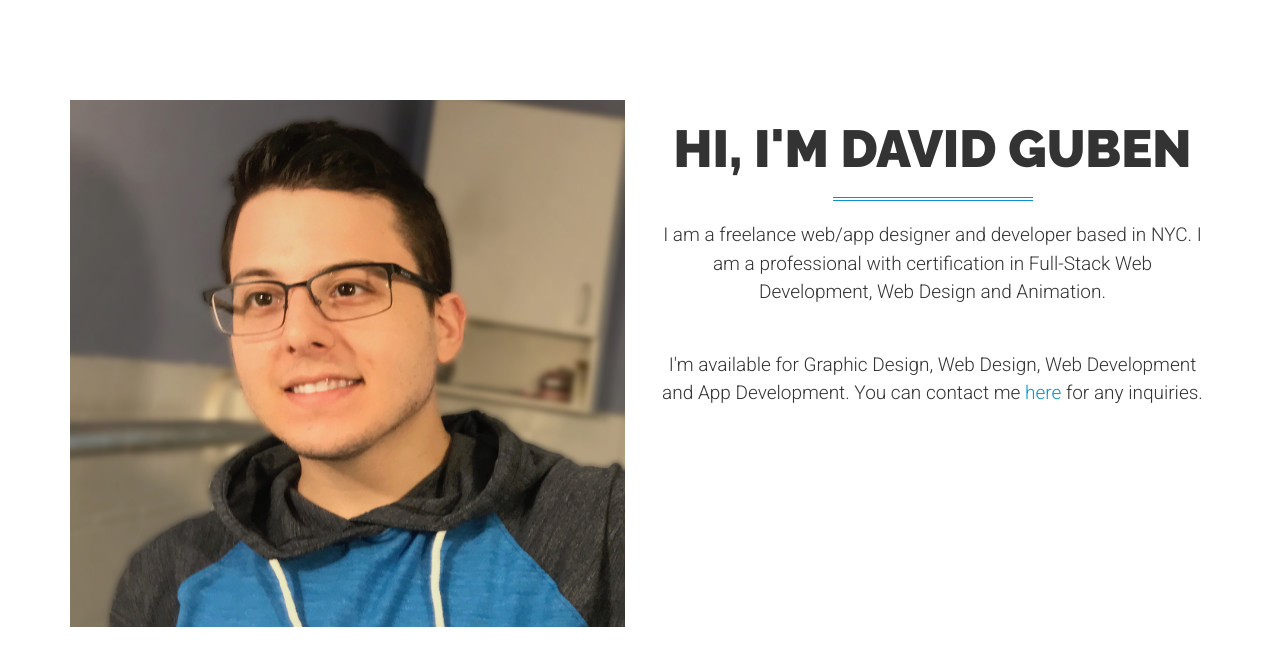
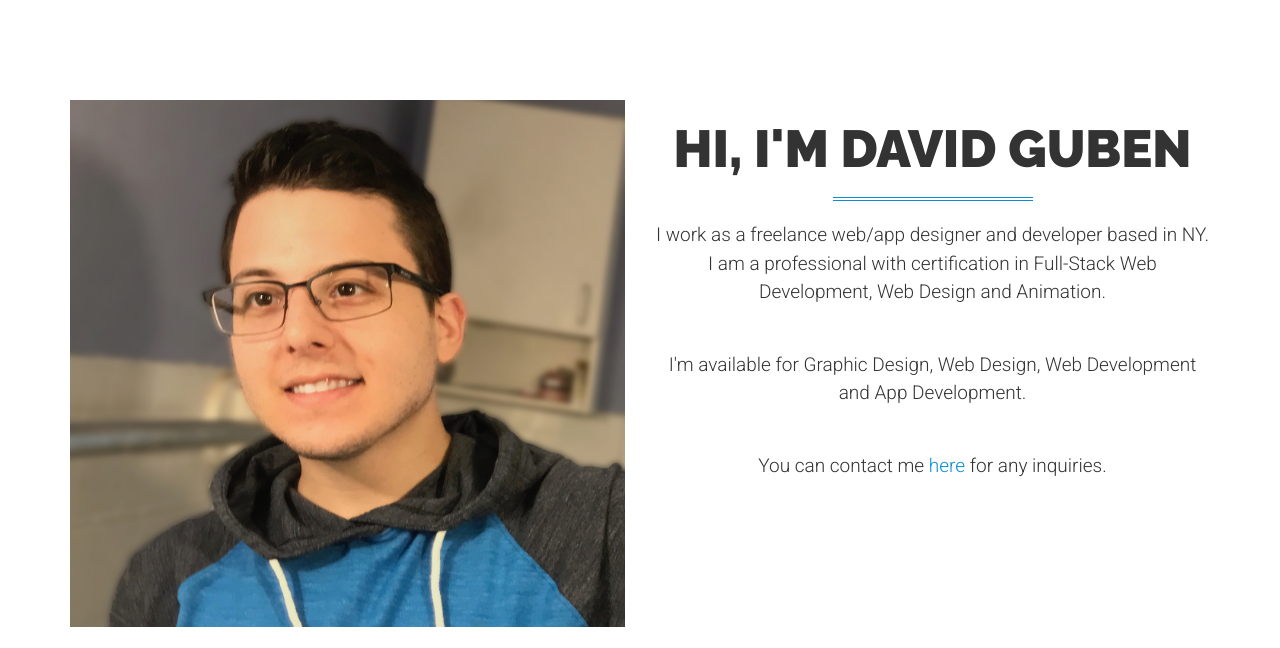
Before and after one commit to DavidGuben/Portfolio2016, a PHP site: page / in a window 1280 px wide. Shown: the part 800-1448 px from the top of the page. Run offline with PHP 8.4, Linux system fonts and the light colour scheme.

Commit message:
fixing copy

```diff
--- a/index.php
+++ b/index.php
@@ -99,8 +99,9 @@
                 <div class="col-md-6 text-center">
                     <h1>Hi, I'm David Guben</h1>
                     <hr class="colored">
-                    <p>I am a freelance web/app designer and developer based in NYC. I am a professional with certification in Full-Stack Web Development, Web Design and Animation.</p><hr/>
-                    <p>I'm available for Graphic Design, Web Design, Web Development and App Development. You can contact me <a class="page-scroll" href="#contact">here</a> for any inquiries.</p>
+                    <p>I work as a freelance web/app designer and developer based in NY. I am a professional with certification in Full-Stack Web Development, Web Design and Animation.</p><hr/>
+                    <p>I'm available for Graphic Design, Web Design, Web Development and App Development.</p><hr/>
+                    <p>You can contact me <a class="page-scroll" href="#contact">here</a> for any inquiries.</p>
                 </div>
             </div>
         </div>
```
